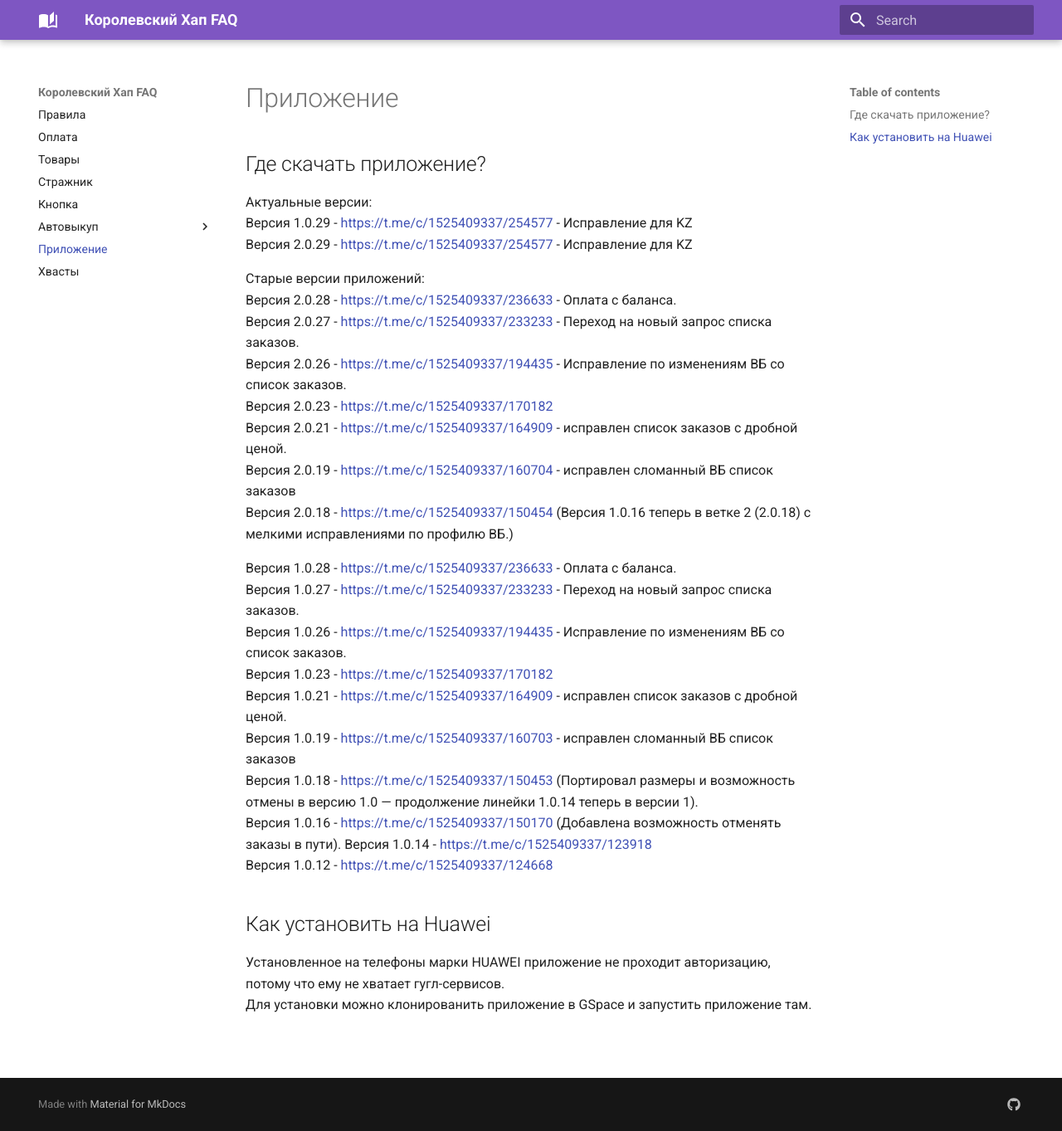
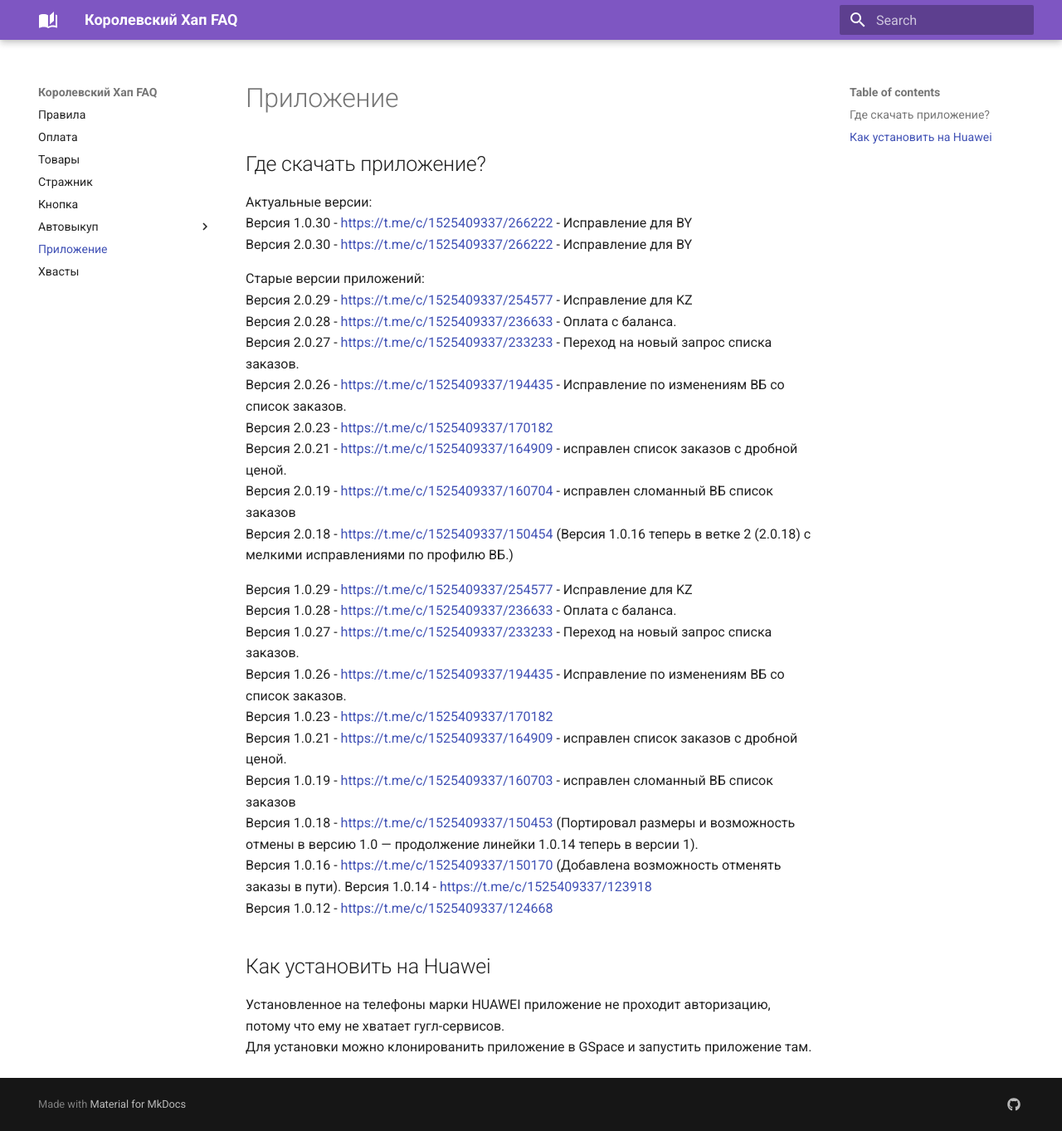
Before and after one commit to korolevskiyhap/faq, an MkDocs documentation site: the page built from docs/app.md, in a window 1280 px wide and 1363 px high. Shown: the whole window at 83% size. Built offline with MkDocs 1.6.1 and Material for MkDocs 9.7.7, drawn with Linux system fonts in a browser that asks for light colours.

Commit message:
Update app.md

```diff
--- a/docs/app.md
+++ b/docs/app.md
@@ -1,9 +1,12 @@
 ## Где скачать приложение?
 Актуальные версии:
-Версия 1.0.29 - https://t.me/c/1525409337/254577 - Исправление для KZ
-Версия 2.0.29 - https://t.me/c/1525409337/254577 - Исправление для KZ
+Версия 1.0.30 - https://t.me/c/1525409337/266222 - Исправление для BY
+Версия 2.0.30 - https://t.me/c/1525409337/266222 - Исправление для BY
+
+
 
 Старые версии приложений:
+Версия 2.0.29 - https://t.me/c/1525409337/254577 - Исправление для KZ
 Версия 2.0.28 - https://t.me/c/1525409337/236633 - Оплата с баланса.
 Версия 2.0.27 - https://t.me/c/1525409337/233233 - Переход на новый запрос списка заказов.
 Версия 2.0.26 - https://t.me/c/1525409337/194435 - Исправление по изменениям ВБ со список заказов.
@@ -12,6 +15,7 @@
 Версия 2.0.19 - https://t.me/c/1525409337/160704 - исправлен сломанный ВБ список заказов
 Версия 2.0.18 - https://t.me/c/1525409337/150454 (Версия 1.0.16 теперь в ветке 2 (2.0.18) с мелкими исправлениями по профилю ВБ.)
 
+Версия 1.0.29 - https://t.me/c/1525409337/254577 - Исправление для KZ
 Версия 1.0.28 - https://t.me/c/1525409337/236633 - Оплата с баланса.
 Версия 1.0.27 - https://t.me/c/1525409337/233233 - Переход на новый запрос списка заказов.
 Версия 1.0.26 - https://t.me/c/1525409337/194435 - Исправление по изменениям ВБ со список заказов.
```
